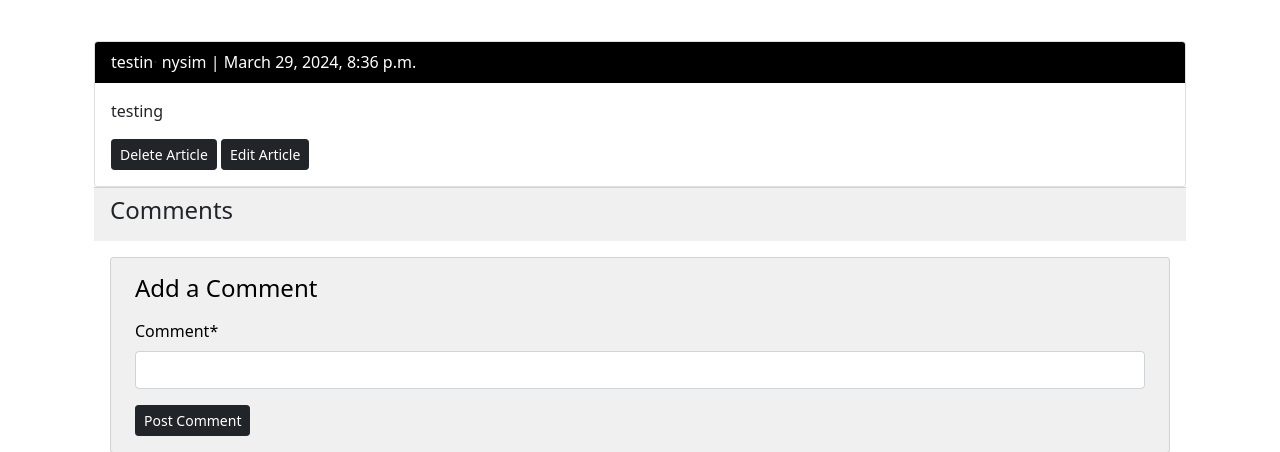
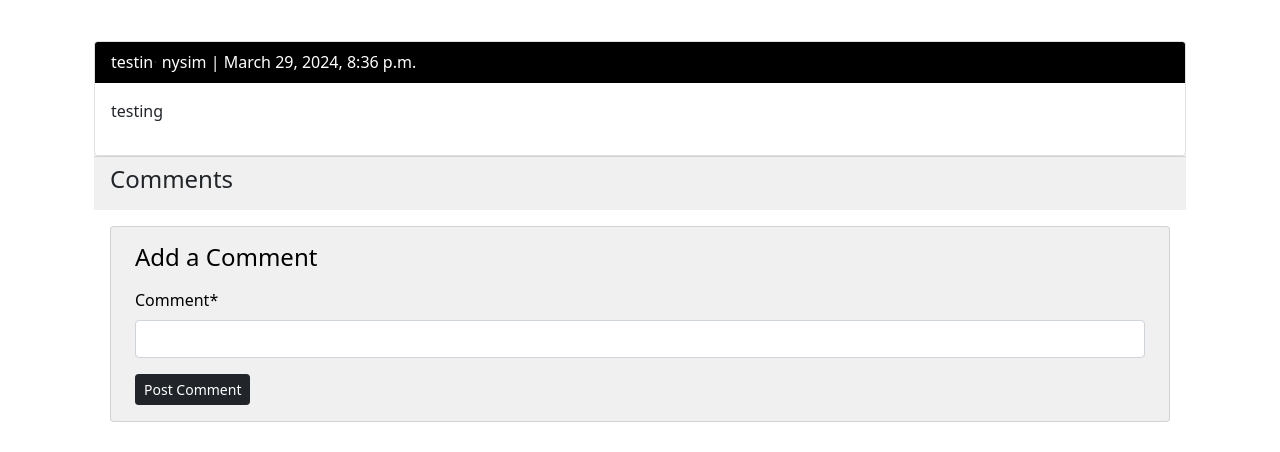
Before and after one commit to nyjames/newly_made, a Django app: template templates/article_detail.html in a window 1280 px wide. Shown: the part 303-755 px from the top of the page. Run offline with Django 4.2, Linux system fonts and the light colour scheme; the template is opened without the code that fills it: values that come from a table or form of the project are taken from there, others are empty; data comes from the database, SQL or seed files in the repository; both versions use the stored data as it was after the commit; tables that the repository leaves empty hold one stand-in row (values such as "Sample post"); parts of the project's set-up code (start-up, migrations or seed data) failed here and were passed over; some libraries are stand-ins or nearby versions.

Commit message:
changed ...details.html to include user authentication for options: edits, delete.

```diff
--- a/templates/article_detail.html
+++ b/templates/article_detail.html
@@ -11,8 +11,10 @@
             </div>
             <div class="card-body">
                 <p>{{ object.body }}</p>
-                <a href="{% url 'article_delete' article.pk %}" class="btn btn-dark btn-sm">Delete Article</a>
-                <a href="{% url 'article_edit' article.pk %}" class="btn btn-dark btn-sm">Edit Article</a>
+                {% if article.author == request.user %}
+                    <a href="{% url 'article_delete' article.pk %}" class="btn btn-dark btn-sm">Delete Article</a>
+                    <a href="{% url 'article_edit' article.pk %}" class="btn btn-dark btn-sm">Edit Article</a>
+                {% endif %}
             </div>
         </div>
     </div>
```
Also changed, not shown: db.sqlite3.
